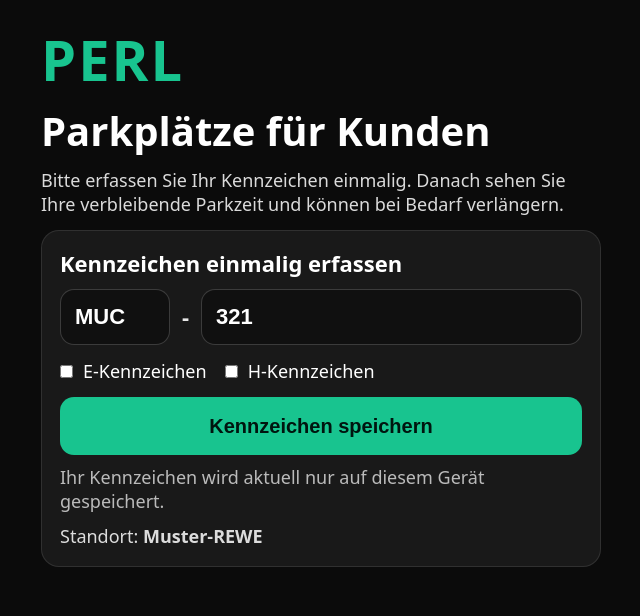
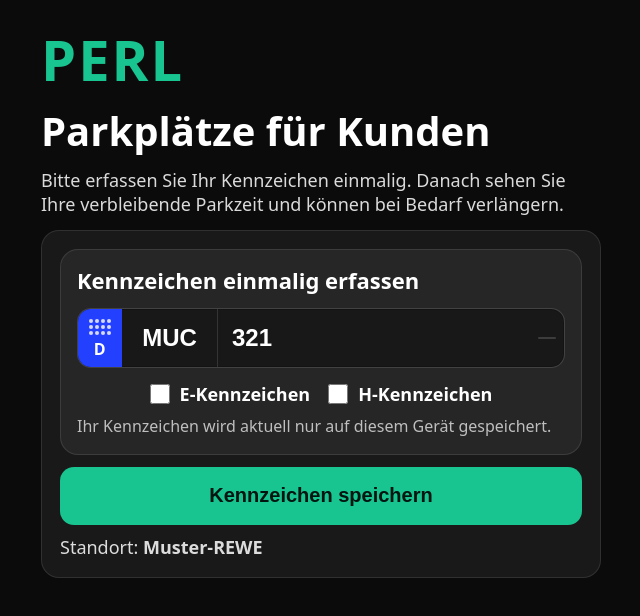
Before and after one commit to spezi500ml/perl-web, a Next.js app: page / in a window 1280 px wide. Shown: the top 616 px of the page, without its empty margins (319-959 px from the left). Built offline with nearby package versions, Linux system fonts and the light colour scheme.

Commit message:
ui: plate input + E/H checkboxes (exclusive, optional)

```diff
--- a/app/page.tsx
+++ b/app/page.tsx
@@ -2,8 +2,8 @@
 
 import { useEffect, useMemo, useState } from "react";
 import { useRouter } from "next/navigation";
+import PlateInput from "@/components/PlateInput";
 import {
-  addMinutesToEnd,
   buildPlate,
   clearPlate,
   ensureSession,
@@ -34,7 +34,6 @@ export default function HomePage() {
   const [endMs, setEndMsState] = useState(0);
   const [now, setNow] = useState(Date.now());
 
-  // Größere Schrift global über inline “Base”
   const base = useMemo(
     () => ({
       minHeight: "100vh",
@@ -49,7 +48,6 @@ export default function HomePage() {
   );
 
   useEffect(() => {
-    // Site aus URL? Für Demo lassen wir’s bei local storage / default.
     const s = getSite("Muster-REWE");
     setSiteState(s);
     ensureSession(s);
@@ -69,7 +67,6 @@ export default function HomePage() {
     setPlate(plate);
     setPlateSaved(plate);
 
-    // wenn noch keine Session-Ende gesetzt ist, initialisieren wir neu
     setSite(site);
     ensureSession(site);
     setEndMsState(getEndMs());
@@ -78,13 +75,34 @@ export default function HomePage() {
   function onChangePlate() {
     clearPlate();
     setPlateSaved("");
+    // Optional: Wenn du willst, dass beim Ändern wieder “keins” default ist:
+    setIsE(false);
+    setIsH(false);
   }
 
   function goExtend() {
     router.push(`/extend`);
   }
 
-  // UI helpers
+  // Mutual-Exclusion: E und H nie gleichzeitig, aber beides darf aus sein
+  function toggleE(next: boolean) {
+    if (next) {
+      setIsE(true);
+      setIsH(false);
+    } else {
+      setIsE(false);
+    }
+  }
+
+  function toggleH(next: boolean) {
+    if (next) {
+      setIsH(true);
+      setIsE(false);
+    } else {
+      setIsH(false);
+    }
+  }
+
   const cardStyle: React.CSSProperties = {
     maxWidth: 560,
     margin: "0 auto",
@@ -118,26 +136,15 @@ export default function HomePage() {
     cursor: "pointer",
   };
 
-  const inputStyle: React.CSSProperties = {
-    height: 56,
-    borderRadius: 14,
-    border: "1px solid rgba(255,255,255,0.18)",
-    background: "rgba(0,0,0,0.35)",
-    color: "#fff",
-    fontSize: 22,
-    fontWeight: 800,
-    padding: "0 14px",
-    outline: "none",
-    textTransform: "uppercase", // macht Anzeige groß
-  };
-
   return (
     <main style={base}>
       <div style={{ maxWidth: 560, margin: "0 auto" }}>
         <div style={{ fontSize: 56, fontWeight: 900, letterSpacing: 2, color: "#18c48f" }}>
           PERL
         </div>
-        <div style={{ fontSize: 40, fontWeight: 900, marginTop: 6 }}>Parkplätze für Kunden</div>
+        <div style={{ fontSize: 40, fontWeight: 900, marginTop: 6 }}>
+          Parkplätze für Kunden
+        </div>
         <p style={{ opacity: 0.85, marginTop: 10, fontSize: 18 }}>
           Bitte erfassen Sie Ihr Kennzeichen einmalig. Danach sehen Sie Ihre verbleibende Parkzeit und können bei Bedarf verlängern.
         </p>
@@ -147,67 +154,20 @@ export default function HomePage() {
 
       {!plateSaved ? (
         <div style={cardStyle}>
-          <div style={{ fontSize: 22, fontWeight: 900, marginBottom: 10 }}>
-            Kennzeichen einmalig erfassen
-          </div>
+          <PlateInput
+            prefix={prefix}
+            number={number}
+            isE={isE}
+            isH={isH}
+            onPrefixChange={(v) => setPrefix(normalizePrefix(v))}
+            onNumberChange={(v) => setNumber(normalizeNumber(v))}
+            onToggleE={toggleE}
+            onToggleH={toggleH}
+          />
 
-          {/* Eingabe: erstes Feld schmal (max 3), zweites breit */}
-          <div style={{ display: "flex", gap: 12, alignItems: "center" }}>
-            <input
-              value={prefix}
-              onChange={(e) => setPrefix(normalizePrefix(e.target.value))}
-              placeholder="MUC"
-              maxLength={3}
-              inputMode="text"
-              autoCapitalize="characters"
-              style={{ ...inputStyle, width: 110 }} // SCHMAL
-            />
-            <div style={{ fontSize: 22, fontWeight: 900, opacity: 0.9 }}>-</div>
-            <input
-              value={number}
-              onChange={(e) => setNumber(normalizeNumber(e.target.value))}
-              placeholder="123"
-              maxLength={4}
-              inputMode="numeric"
-              style={{ ...inputStyle, flex: 1 }} // BREIT
-            />
-          </div>
-
-          <div style={{ display: "flex", gap: 18, marginTop: 14 }}>
-            <label style={{ display: "flex", gap: 10, alignItems: "center", fontSize: 18 }}>
-              <input
-                type="checkbox"
-                checked={isE}
-                onChange={(e) => {
-                  setIsE(e.target.checked);
-                  if (e.target.checked) setIsH(false);
-                }}
-              />
-              E-Kennzeichen
-            </label>
-
-            <label style={{ display: "flex", gap: 10, alignItems: "center", fontSize: 18 }}>
-              <input
-                type="checkbox"
-                checked={isH}
-                onChange={(e) => {
-                  setIsH(e.target.checked);
-                  if (e.target.checked) setIsE(false);
-                }}
-              />
-              H-Kennzeichen
-            </label>
-          </div>
-
-          <div style={{ height: 14 }} />
-
-          <button onClick={onSavePlate} style={btnPrimary}>
+          <button onClick={onSavePlate} style={{ ...btnPrimary, marginTop: 12 }}>
             Kennzeichen speichern
           </button>
-
-          <p style={{ marginTop: 10, opacity: 0.7 }}>
-            Ihr Kennzeichen wird aktuell nur auf diesem Gerät gespeichert.
-          </p>
 
           <p style={{ marginTop: 10, opacity: 0.85 }}>
             Standort: <strong>{site}</strong>
@@ -219,7 +179,14 @@ export default function HomePage() {
             Sie sehen hier, wie viel Parkzeit noch verbleibt. Wenn Sie länger bleiben möchten, können Sie vor Ablauf verlängern.
           </p>
 
-          <div style={{ marginTop: 12, padding: 16, borderRadius: 16, background: "rgba(255,255,255,0.05)" }}>
+          <div
+            style={{
+              marginTop: 12,
+              padding: 16,
+              borderRadius: 16,
+              background: "rgba(255,255,255,0.05)",
+            }}
+          >
             <div style={{ opacity: 0.8, fontSize: 16 }}>Verbleibende Zeit</div>
             <div style={{ fontSize: 58, fontWeight: 900, color: "#18c48f", marginTop: 6 }}>
               {formatCountdown(msLeft)}
--- /dev/null
+++ b/components/PlateInput.tsx
@@ -0,0 +1,215 @@
+"use client";
+
+import React from "react";
+
+type Props = {
+  prefix: string;
+  number: string;
+  isE: boolean;
+  isH: boolean;
+  onPrefixChange: (v: string) => void;
+  onNumberChange: (v: string) => void;
+  onToggleE: (next: boolean) => void;
+  onToggleH: (next: boolean) => void;
+};
+
+export default function PlateInput({
+  prefix,
+  number,
+  isE,
+  isH,
+  onPrefixChange,
+  onNumberChange,
+  onToggleE,
+  onToggleH,
+}: Props) {
+  const wrap: React.CSSProperties = {
+    width: "100%",
+    padding: 16,
+    borderRadius: 18,
+    background: "rgba(255,255,255,0.06)",
+    border: "1px solid rgba(255,255,255,0.10)",
+  };
+
+  const plateRow: React.CSSProperties = {
+    display: "flex",
+    alignItems: "stretch",
+    gap: 12,
+    justifyContent: "center",
+  };
+
+  const plateOuter: React.CSSProperties = {
+    display: "flex",
+    alignItems: "stretch",
+    borderRadius: 14,
+    overflow: "hidden",
+    border: "1px solid rgba(255,255,255,0.18)",
+    background: "rgba(0,0,0,0.35)",
+    boxShadow: "0 0 0 1px rgba(0,0,0,0.2) inset",
+  };
+
+  const euStripe: React.CSSProperties = {
+    width: 44,
+    display: "flex",
+    flexDirection: "column",
+    justifyContent: "center",
+    alignItems: "center",
+    background: "#2340ff",
+    color: "#fff",
+    fontWeight: 900,
+    letterSpacing: 0.5,
+    userSelect: "none",
+  };
+
+  const stars: React.CSSProperties = {
+    display: "grid",
+    gridTemplateColumns: "repeat(4, 4px)",
+    gap: 2,
+    opacity: 0.9,
+    marginBottom: 6,
+  };
+
+  const starDot: React.CSSProperties = {
+    width: 4,
+    height: 4,
+    borderRadius: 999,
+    background: "rgba(255,255,255,0.9)",
+  };
+
+  const fieldBase: React.CSSProperties = {
+    height: 58,
+    border: "none",
+    outline: "none",
+    background: "transparent",
+    color: "#fff",
+    fontSize: 24,
+    fontWeight: 900,
+    padding: "0 14px",
+    textTransform: "uppercase",
+  };
+
+  const prefixStyle: React.CSSProperties = {
+    ...fieldBase,
+    width: 96,
+    textAlign: "center",
+    borderRight: "1px solid rgba(255,255,255,0.12)",
+  };
+
+  const numberWrap: React.CSSProperties = {
+    display: "flex",
+    alignItems: "center",
+    flex: 1,
+    minWidth: 160,
+    paddingRight: 8,
+  };
+
+  const numberStyle: React.CSSProperties = {
+    ...fieldBase,
+    flex: 1,
+    minWidth: 0,
+    textAlign: "left",
+  };
+
+  const rightCap: React.CSSProperties = {
+    width: 18,
+    marginLeft: 8,
+    borderRadius: 10,
+    border: "1px solid rgba(255,255,255,0.12)",
+    background: "rgba(255,255,255,0.04)",
+  };
+
+  // Checkbox style (größer + klickbar)
+  const cbRow: React.CSSProperties = {
+    display: "flex",
+    gap: 18,
+    marginTop: 14,
+    justifyContent: "center",
+    flexWrap: "wrap",
+  };
+
+  const cbLabel: React.CSSProperties = {
+    display: "flex",
+    gap: 10,
+    alignItems: "center",
+    fontSize: 18,
+    fontWeight: 800,
+    userSelect: "none",
+    cursor: "pointer",
+  };
+
+  const cb: React.CSSProperties = {
+    width: 20,
+    height: 20,
+    accentColor: "#18c48f",
+  };
+
+  return (
+    <div style={wrap}>
+      <div style={{ fontSize: 22, fontWeight: 900, marginBottom: 12 }}>
+        Kennzeichen einmalig erfassen
+      </div>
+
+      <div style={plateRow}>
+        <div style={plateOuter}>
+          <div style={euStripe}>
+            <div style={stars} aria-hidden="true">
+              {Array.from({ length: 12 }).map((_, i) => (
+                <span key={i} style={starDot} />
+              ))}
+            </div>
+            <div style={{ fontSize: 16, lineHeight: 1 }}>D</div>
+          </div>
+
+          <input
+            value={prefix}
+            onChange={(e) => onPrefixChange(e.target.value.toUpperCase())}
+            placeholder="MUC"
+            maxLength={3}
+            inputMode="text"
+            autoCapitalize="characters"
+            style={prefixStyle}
+          />
+
+          <div style={numberWrap}>
+            <input
+              value={number}
+              onChange={(e) => onNumberChange(e.target.value)}
+              placeholder="123"
+              maxLength={4}
+              inputMode="numeric"
+              style={numberStyle}
+            />
+            <div style={rightCap} aria-hidden="true" />
+          </div>
+        </div>
+      </div>
+
+      {/* Checkboxen: nur eins gleichzeitig, aber auch keins möglich */}
+      <div style={cbRow}>
+        <label style={cbLabel}>
+          <input
+            type="checkbox"
+            checked={isE}
+            onChange={(e) => onToggleE(e.target.checked)}
+            style={cb}
+          />
+          E-Kennzeichen
+        </label>
+
+        <label style={cbLabel}>
+          <input
+            type="checkbox"
+            checked={isH}
+            onChange={(e) => onToggleH(e.target.checked)}
+            style={cb}
+          />
+          H-Kennzeichen
+        </label>
+      </div>
+
+      <p style={{ marginTop: 10, opacity: 0.7, fontSize: 16 }}>
+        Ihr Kennzeichen wird aktuell nur auf diesem Gerät gespeichert.
+      </p>
+    </div>
+  );
+}
```
